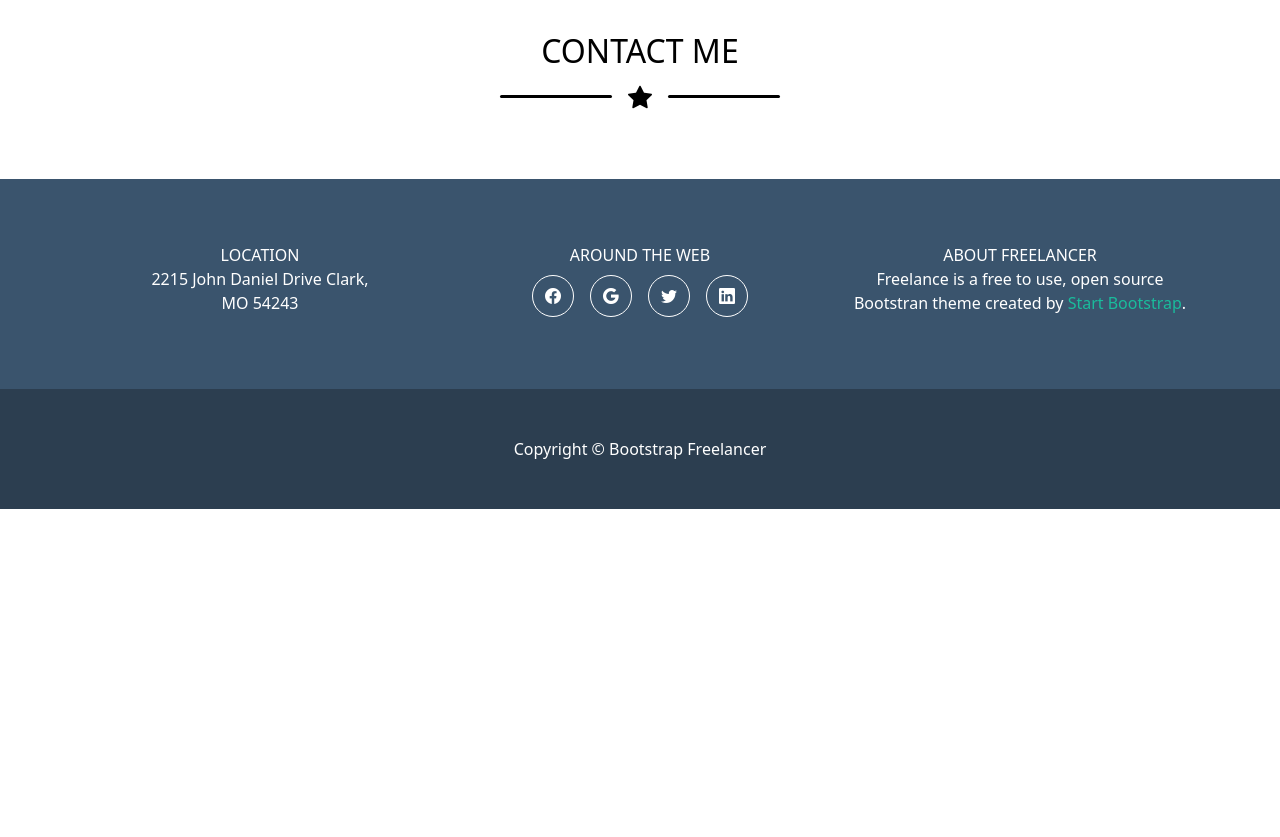
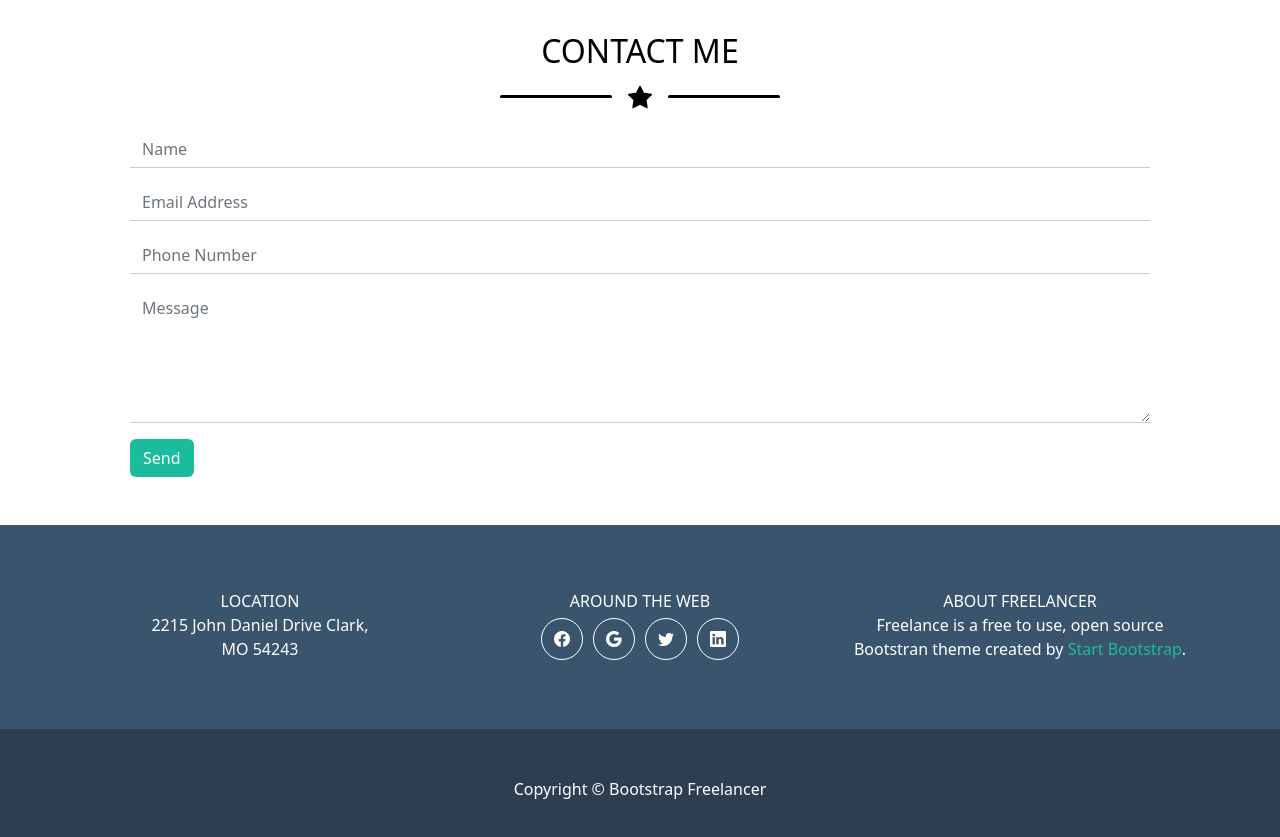
Before and after one commit to andrea-salvalaggio/html-css-bootstrap-freelancer, a plain HTML site: page index.html in a window 1280 px wide. Shown: the part 1700-2537 px from the top of the page. Before the commit the page ends 2209 px from the top, so only its background shows below. Drawn offline with nearby package versions, Linux system fonts and the light colour scheme.

Commit message:
Navbar e form fatti

```diff
--- a/css/style.css
+++ b/css/style.css
@@ -21,6 +21,10 @@
     background-color: #2c3e50;
 }
 
+.ms_text-white {
+    color: white;
+}
+
 /* Header */
 .ms_avatar {
     width: 50%;
@@ -37,6 +41,20 @@
     border-radius: 3px;
 }
 
+.btn-outline-light:hover {
+    color: #1abc9c;
+}
+
+.ms_bg-1:hover {
+    color: #1abc9c
+}
+
+.ms_border-bottom {
+    border: 0;
+    border-radius: 0;
+    border-bottom: 1px solid #cccccc;
+}
+
 /* Footer */
 .ms_text-1 {
     color: #1abc9c;
@@ -46,7 +64,7 @@
     border: 1px solid white;
     border-radius: 50%;
     padding: 8px 12px;
-    margin: 8px;
+    margin: 5px;
 }
 
 @media all and (min-width: 576px) {
--- a/index.html
+++ b/index.html
@@ -17,6 +17,7 @@
     <!-- Parte inziale -->
     <header>
 
+        <!-- Navbar -->
         <nav class="navbar navbar-expand-lg ms_bg-3 fixed-top">
             <div class="container">
                 <a class="navbar-brand text-white fw-bold" href="#">START BOOTSTRAP</a>
@@ -143,6 +144,28 @@
                         <div class="ms_line bg-black"></div>
                     </div>
                 </div>
+                <div class="row px-5">
+                    <div class="col-12">
+                        <form action="#">
+                            <div class="mb-3">
+                                <input type="text" class="form-control ms_border-bottom" placeholder="Name" required>
+                            </div>
+                            <div class="mb-3">
+                                <input type="email" class="form-control ms_border-bottom" placeholder="Email Address"
+                                    required>
+                            </div>
+                            <div class="mb-3">
+                                <input type="tel" class="form-control ms_border-bottom" placeholder="Phone Number"
+                                    pattern="[0-9]{3}-[0-9]{3}-[0-9]{4}" required>
+                            </div>
+                            <div class="mb-3">
+                                <textarea cols="30" rows="5" class="form-control ms_border-bottom" placeholder="Message"
+                                    required></textarea>
+                            </div>
+                            <button type="submit" class="btn ms_bg-1 ms_text-white">Send</button>
+                        </form>
+                    </div>
+                </div>
             </div>
         </section>
 
```
